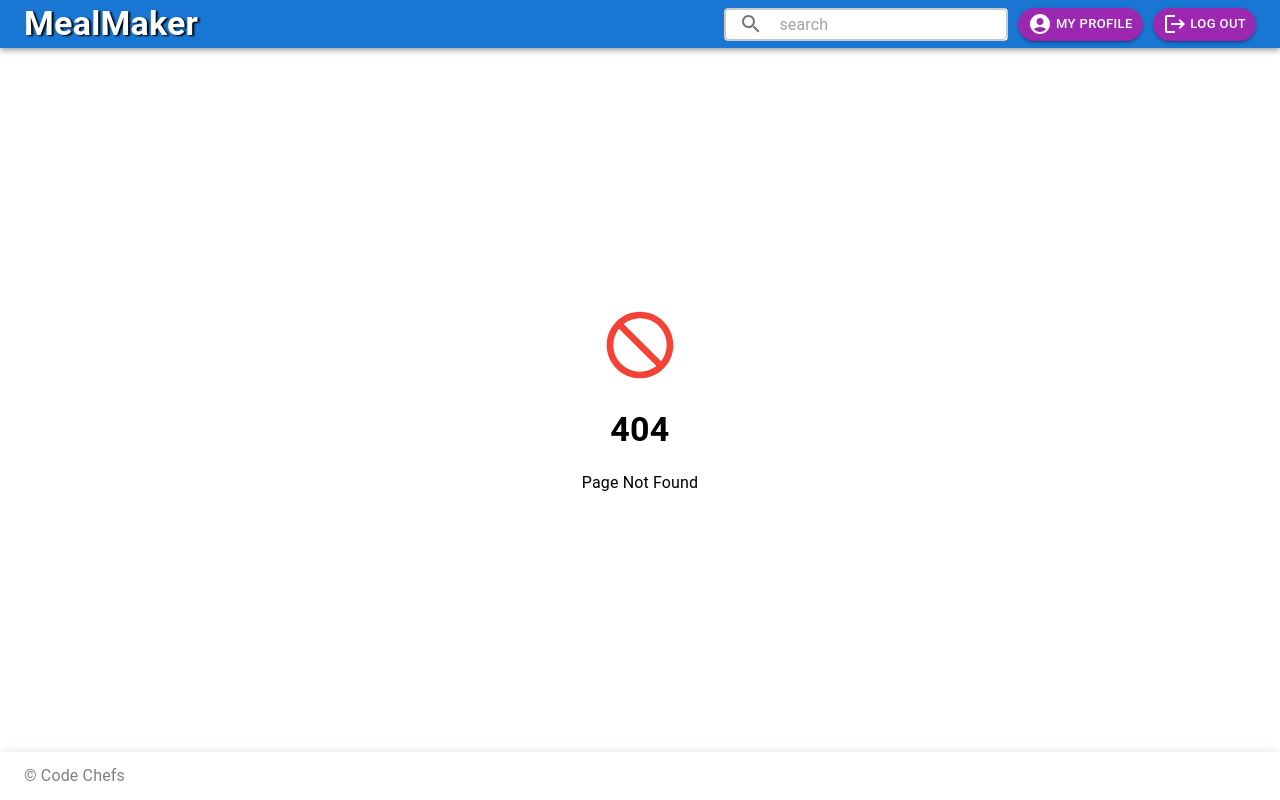
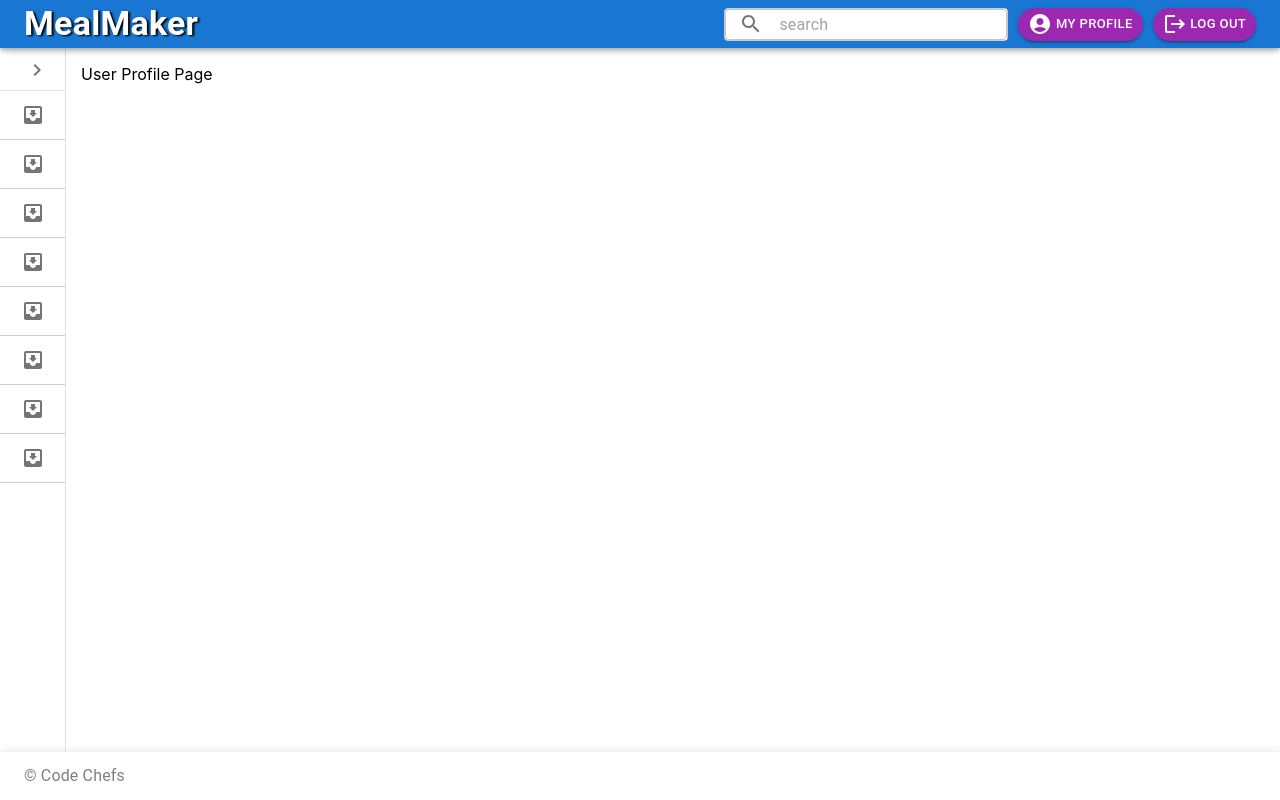
Before and after one commit to eij285/MealMaker, a React (Create React App) app in the folder frontend/: page /user-profile in a window 1280 px wide. Before the commit this address had no page. Built offline with nearby package versions, Linux system fonts and the light colour scheme.

Commit message:
added manage page sidebar and fixed authorised routes to be react router v6 compatible

```diff
--- a/frontend/src/App.js
+++ b/frontend/src/App.js
@@ -1,15 +1,17 @@
 import React from 'react';
-import { GlobalProvider } from './utils/GlobalContext';
 import {
   BrowserRouter as Router,
   Routes,
   Route
  } from 'react-router-dom';
+import { GlobalProvider } from './utils/GlobalContext';
+import AuthorisedRoute from './utils/AuthorisedRoute';
 import HomePage from './pages/HomePage';
 import LoginPage from './pages/Auth/LoginPage';
 import SignupPage from './pages/Auth/SignupPage';
 import ForgotPasswordPage from './pages/Auth/ForgotPasswordPage';
 import PasswordResetPage from './pages/Auth/PasswordResetPage';
+import UserProfilePage from './pages/User/UserProfilePage';
 import Forbidden403Page from './pages/Error/Forbidden403Page';
 import NotFound404Page from './pages/Error/NotFound404Page';
 import './App.css';
@@ -24,6 +26,9 @@ function App() {
           <Route exact path="/signup" element={<SignupPage />} />
           <Route exact path="/forgot-password" element={<ForgotPasswordPage />} />
           <Route exact path="/password-reset" element={<PasswordResetPage />} />
+          <Route element={<AuthorisedRoute />}>
+            <Route exact path="/user-profile" element={<UserProfilePage />} />
+          </Route>
           <Route exact path="/forbidden-403" element={<Forbidden403Page />} />
           <Route path="*" element={<NotFound404Page />} />
         </Routes>
--- a/frontend/src/components/Layout/Footer.jsx
+++ b/frontend/src/components/Layout/Footer.jsx
@@ -4,10 +4,9 @@ import { AppBar, Toolbar, Typography } from '@mui/material';
 function Footer () {
   return (
     <AppBar
-      color="transparent"
       component="footer"
       position="relative"
-      sx={{ alignSelf: 'flex-end' }}
+      sx={{ alignSelf: 'flex-end', backgroundColor: 'white' }}
     >
       <Toolbar variant="dense">
         <Typography
--- a/frontend/src/components/Layout/Header.jsx
+++ b/frontend/src/components/Layout/Header.jsx
@@ -43,8 +43,7 @@ const SearchInput = () => {
 
 function Header ({ incSearch, incButtons }) {
   const globals = React.useContext(GlobalContext);
-  //const token = globals.token;
-  const token = true;
+  const token = globals.token;
   const logout = globals.logout;
 
   const brandStyles = {
@@ -98,7 +97,7 @@ function Header ({ incSearch, incButtons }) {
           </HeaderButton>
           </>}
           {incButtons && token && <>
-          <HeaderButton component={RouterLink} to="/profile">
+          <HeaderButton component={RouterLink} to="/user-profile">
             <AccountCircleIcon />&nbsp;My Profile
           </HeaderButton>
           <HeaderButton onClick={logout}>
--- a/frontend/src/components/Layout/ManageLayout.jsx
+++ b/frontend/src/components/Layout/ManageLayout.jsx
@@ -1,11 +1,16 @@
 import React from 'react';
 import PropTypes from 'prop-types';
 import Layout from './Layout';
+import ManageSidebar from './ManageSidebar';
+import { Box } from '@mui/material';
 
 function ManageLayout ({ children }) {
   return (
     <Layout incSearch={true} incButtons={true}>
-      {children}
+      <ManageSidebar />
+      <Box sx={{ p: 2 }}>
+        {children}
+      </Box>
     </Layout>
   );
 }
--- /dev/null
+++ b/frontend/src/components/Layout/ManageSidebar.jsx
@@ -0,0 +1,135 @@
+import * as React from 'react';
+import { Link as RouterLink } from 'react-router-dom';
+import { styled } from '@mui/material/styles';
+import MuiDrawer from '@mui/material/Drawer';
+import List from '@mui/material/List';
+import Typography from '@mui/material/Typography';
+import Divider from '@mui/material/Divider';
+import IconButton from '@mui/material/IconButton';
+import MenuIcon from '@mui/icons-material/Menu';
+import ChevronLeftIcon from '@mui/icons-material/ChevronLeft';
+import ChevronRightIcon from '@mui/icons-material/ChevronRight';
+import ListItem from '@mui/material/ListItem';
+import ListItemButton from '@mui/material/ListItemButton';
+import ListItemIcon from '@mui/material/ListItemIcon';
+import ListItemText from '@mui/material/ListItemText';
+import InboxIcon from '@mui/icons-material/MoveToInbox';
+import MailIcon from '@mui/icons-material/Mail';
+
+const drawerWidth = 240;
+
+const openedMixin = (theme) => ({
+  width: drawerWidth,
+  transition: theme.transitions.create('width', {
+    easing: theme.transitions.easing.sharp,
+    duration: theme.transitions.duration.enteringScreen,
+  }),
+  overflowX: 'hidden',
+});
+
+const closedMixin = (theme) => ({
+  transition: theme.transitions.create('width', {
+    easing: theme.transitions.easing.sharp,
+    duration: theme.transitions.duration.leavingScreen,
+  }),
+  overflowX: 'hidden',
+  width: `calc(${theme.spacing(7)} + 1px)`,
+  [theme.breakpoints.up('sm')]: {
+    width: `calc(${theme.spacing(8)} + 1px)`,
+  },
+});
+
+const SidebarToggle = styled('div')(({ theme }) => ({
+  display: 'flex',
+  alignItems: 'center',
+  justifyContent: 'flex-end',
+  marginTop: '50px',
+  padding: theme.spacing(0, 1),
+}));
+
+const Sidebar = styled(MuiDrawer, { shouldForwardProp: (prop) => prop !== 'open' })(
+  ({ theme, open }) => ({
+    width: drawerWidth,
+    maxWidth: '100vw',
+    flexShrink: 0,
+    whiteSpace: 'nowrap',
+    boxSizing: 'border-box',
+    zIndex: 0,
+    ...(open && {
+      ...openedMixin(theme),
+      '& .MuiDrawer-paper': openedMixin(theme),
+    }),
+    ...(!open && {
+      ...closedMixin(theme),
+      '& .MuiDrawer-paper': closedMixin(theme),
+    }),
+  }),
+);
+
+const SidebarItemContainer = styled(ListItem)(() => ({
+    display: 'block',
+    padding: 0,
+    borderBottom: '1px solid #cccccc',
+}));
+
+const SidebarItemButton = styled(ListItemButton, {
+  shouldForwardProp: (prop) => prop !== 'open' })(({ open }) => ({
+    minHeight: 48,
+    justifyContent: open ? 'initial' : 'center',
+    columnGap: '12px',
+    px: 2.5,
+  }),
+);
+
+const SidebarItemIcon = styled(ListItemIcon, {
+  shouldForwardProp: (prop) => prop !== 'open' })(({ open }) => ({
+    minWidth: 0,
+    mr: open ? 3 : 'auto',
+    justifyContent: 'center',
+  }),
+);
+
+const SidebarItemText = styled(ListItemText, {
+  shouldForwardProp: (prop) => prop !== 'open' })(({ open }) => ({
+    display: open ? 'block' : 'none',
+    color: '#333333'
+  }),
+);
+
+const SidebarItem = ({to, text, open, icon}) => {
+  return (
+    <SidebarItemContainer component={RouterLink} to={to}>
+      <SidebarItemButton open={open}>
+        <SidebarItemIcon open={open}>
+          {icon}
+        </SidebarItemIcon>
+        <SidebarItemText primary={text} open={open} />
+      </SidebarItemButton>
+    </SidebarItemContainer>
+  );
+};
+
+export default function ManageSidebar() {
+  const [open, setOpen] = React.useState(false);
+
+  return (
+    <Sidebar variant="permanent" open={open}>
+      <SidebarToggle>
+        <IconButton onClick={() => setOpen(!open)}>
+          {open ? <ChevronLeftIcon /> : <ChevronRightIcon />}
+        </IconButton>
+      </SidebarToggle>
+      <Divider />
+      <List sx={{ paddingTop: 0 }}>
+        <SidebarItem to="/user-profile" text="Update Profile" open={open} icon={<InboxIcon />} />
+        <SidebarItem to="#" text="My Recipes" open={open} icon={<InboxIcon />} />
+        <SidebarItem to="#" text="Cook Books" open={open} icon={<InboxIcon />} />
+        <SidebarItem to="#" text="Subscriptions" open={open} icon={<InboxIcon />} />
+        <SidebarItem to="#" text="Subscribers" open={open} icon={<InboxIcon />} />
+        <SidebarItem to="#" text="Preferences" open={open} icon={<InboxIcon />} />
+        <SidebarItem to="#" text="Messages" open={open} icon={<InboxIcon />} />
+        <SidebarItem to="#" text="Shopping" open={open} icon={<InboxIcon />} />
+      </List>
+    </Sidebar>
+  );
+}
--- /dev/null
+++ b/frontend/src/pages/User/UserProfilePage.jsx
@@ -0,0 +1,13 @@
+import React from 'react';
+import GlobalContext from '../../utils/GlobalContext';
+import ManageLayout from '../../components/Layout/ManageLayout';
+
+function UserProfilePage () {
+  return (
+    <ManageLayout>
+      User Profile Page
+    </ManageLayout>
+  );
+}
+
+export default UserProfilePage;
--- a/frontend/src/utils/AuthorisedRoute.jsx
+++ b/frontend/src/utils/AuthorisedRoute.jsx
@@ -1,16 +1,16 @@
 import React from 'react';
-import { Redirect, Route } from 'react-router-dom';
+import { Navigate, Outlet } from 'react-router-dom';
 import GlobalContext from './GlobalContext';
 
 /**
- * Route accessible by authenticated users only
+ * Ensures only an authenticated user can access route(s)
  */
-function AuthorisedRoute (props) {
+function AuthorisedRoute () {
   const token = React.useContext(GlobalContext).token;
   return (
     <>
-      {!token && <Redirect to="/login" />}
-      {token && <Route {...props} />}
+      {!token && <Navigate replace to="/login" />}
+      {token && <Outlet />}
     </>
   );
 }
--- a/frontend/src/utils/GlobalContext.jsx
+++ b/frontend/src/utils/GlobalContext.jsx
@@ -8,12 +8,14 @@ const GlobalContext = React.createContext(null);
  */
 export const GlobalProvider = ({ children }) => {
   // variable availble globally
-  const getToken = () => {
+  /*const getToken = () => {
     const value = window.localStorage.getItem('token');
     return value === null || value === '' ? '' : value;
   };
 
-  const [token, setToken] = React.useState(getToken('token'));
+  const [token, setToken] = React.useState(getToken('token'));*/
+
+  const [token, setToken] = React.useState('testing');
 
   const login = (userToken) => {
     window.localStorage.setItem('token', userToken);
```
Also changed, not shown: frontend/src/pages/HomePage.jsx (line endings or trailing spaces).
